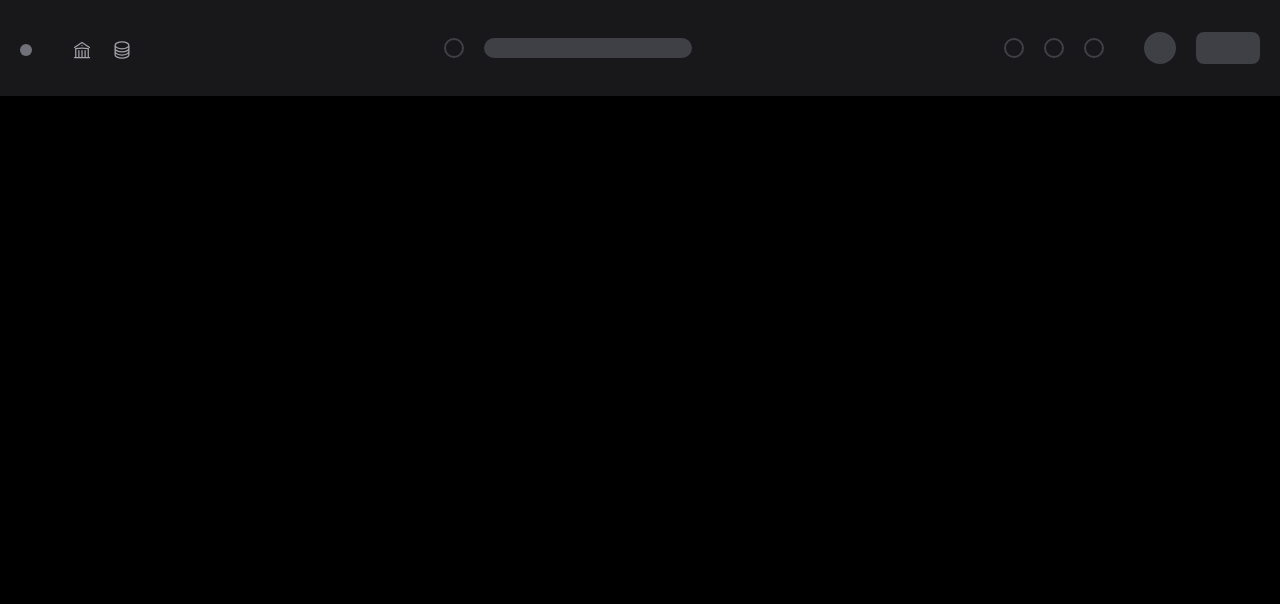
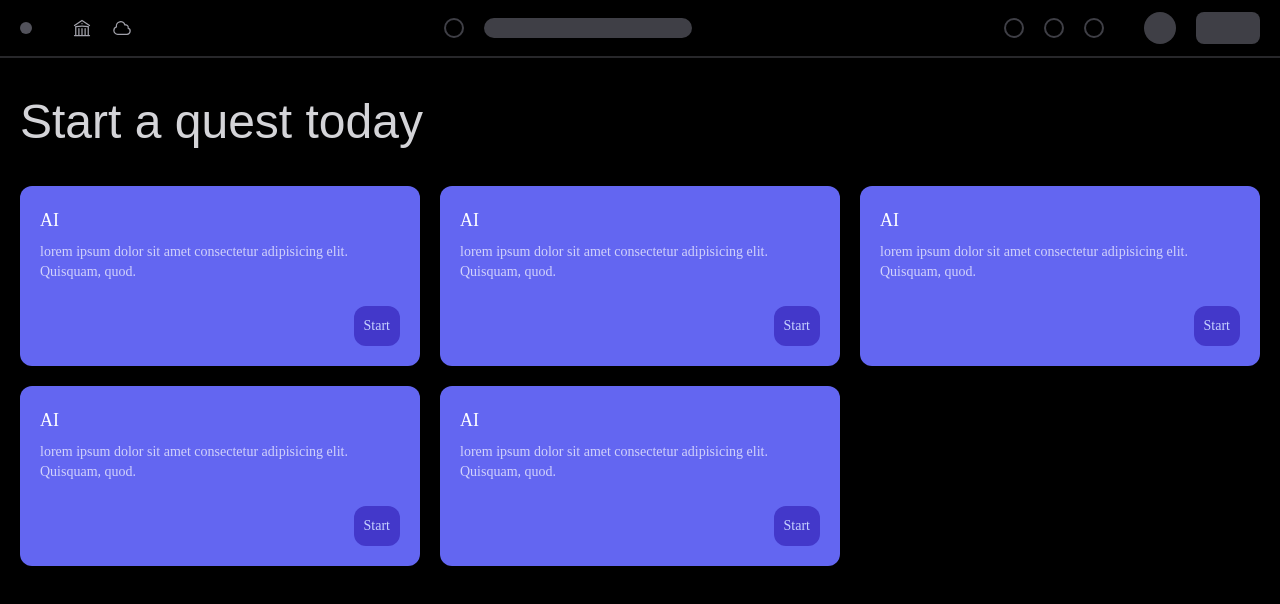
Before and after one commit to Qazalin/three, a Next.js app: page / in a window 1280 px wide. Shown: the top 604 px of the page. Built offline with nearby package versions, Linux system fonts and the light colour scheme; a web font is replaced by a local one.

Commit message:
quests ui

```diff
--- a/app/Navbar.tsx
+++ b/app/Navbar.tsx
@@ -1,20 +1,12 @@
-import {
-  BuildingLibraryIcon,
-  CircleStackIcon,
-} from "@heroicons/react/24/outline";
+import { BuildingLibraryIcon, CloudIcon } from "@heroicons/react/24/outline";
+import Link from "next/link";
 
 export default function Navbar() {
   return (
-    <div className="bg-zinc-900 w-full h-24 py-10 px-5 flex justify-between">
+    <div className="border-b-2 border-b-zinc-800 w-full py-3 px-5 flex justify-between items-center">
       <LeftNav />
       <MidNav />
-      <div className="space-x-5 flex items-center justify-center">
-        <div className="border-2 border-zinc-700 rounded-full w-5 h-5" />
-        <div className="border-2 border-zinc-700 rounded-full w-5 h-5" />
-        <div className="border-2 border-zinc-700 rounded-full w-5 h-5" />
-        <div className="bg-zinc-700 rounded-full w-8 h-8 !ml-10" />
-        <div className="bg-zinc-700 rounded-lg w-16 h-8" />
-      </div>
+      <RightNav />
     </div>
   );
 }
@@ -23,9 +15,13 @@ function LeftNav() {
   return (
     <div className="w-fit">
       <div className="space-x-5 flex justify-between items-center">
-        <div className="w-3 h-3 bg-zinc-500 rounded-full mr-5" />
-        <BuildingLibraryIcon className="w-5 h-5 text-zinc-400 cursor-pointer" />
-        <CircleStackIcon className="w-5 h-5 text-zinc-400" />
+        <div className="w-3 h-3 bg-zinc-600 rounded-full mr-5" />
+        <Link href="/guild">
+          <BuildingLibraryIcon className="w-5 h-5 text-zinc-400 cursor-pointer" />
+        </Link>
+        <Link href="/cloud">
+          <CloudIcon className="w-5 h-5 text-zinc-400 cursor-pointer" />
+        </Link>
       </div>
     </div>
   );
@@ -39,3 +35,15 @@ function MidNav() {
     </div>
   );
 }
+
+function RightNav() {
+  return (
+    <div className="space-x-5 flex items-center justify-center">
+      <div className="border-2 border-zinc-700 rounded-full w-5 h-5" />
+      <div className="border-2 border-zinc-700 rounded-full w-5 h-5" />
+      <div className="border-2 border-zinc-700 rounded-full w-5 h-5" />
+      <div className="bg-zinc-700 rounded-full w-8 h-8 !ml-10" />
+      <div className="bg-zinc-700 rounded-lg w-16 h-8" />
+    </div>
+  );
+}
--- a/app/Sidebar.tsx
+++ b/app/Sidebar.tsx
@@ -1,8 +1,5 @@
-import {
-  ArrowLeftIcon,
-  BuildingLibraryIcon,
-  CircleStackIcon,
-} from "@heroicons/react/24/outline";
+import { BuildingLibraryIcon, CloudIcon } from "@heroicons/react/24/outline";
+import Link from "next/link";
 
 export default function Sidebar() {
   return (
@@ -10,8 +7,12 @@ export default function Sidebar() {
       <div className="space-x-5 flex w-full justify-between items-center">
         <div className="w-3 h-3 bg-zinc-500 rounded-full" />
         <div className="flex space-x-4">
-          <BuildingLibraryIcon className="w-5 h-5 text-zinc-400 cursor-pointer" />
-          <CircleStackIcon className="w-5 h-5 text-zinc-400" />
+          <Link href="/guild">
+            <BuildingLibraryIcon className="w-5 h-5 text-zinc-400 cursor-pointer" />
+          </Link>
+          <Link href="/cloud">
+            <CloudIcon className="w-5 h-5 text-zinc-400 cursor-pointer" />
+          </Link>
         </div>
       </div>
     </div>
--- a/app/layout.tsx
+++ b/app/layout.tsx
@@ -29,7 +29,7 @@ export default function RootLayout({
         )}
       >
         <Navbar />
-        {children}
+        <div className="mt-10 px-5">{children}</div>
       </body>
     </html>
   );
--- a/app/page.tsx
+++ b/app/page.tsx
@@ -2,10 +2,45 @@ import "./globals.css";
 
 export default function MainPage() {
   return (
-    <div>
-      <div className="w-full grid grid-cols-1 lg:grid-cols-2 gap-10">
-        <p className="text-7xl font-primary self-center"></p>
+    <div className="mt-10 space-y-10 container mx-auto">
+      <p className="text-5xl font-primary text-zinc-300">Start a quest today</p>
+      <div className="grid grid-cols-3 gap-5">
+        <Quest
+          title="AI"
+          subtitle="lorem ipsum dolor sit amet consectetur adipisicing elit. Quisquam, quod."
+        />
+        <Quest
+          title="AI"
+          subtitle="lorem ipsum dolor sit amet consectetur adipisicing elit. Quisquam, quod."
+        />
+        <Quest
+          title="AI"
+          subtitle="lorem ipsum dolor sit amet consectetur adipisicing elit. Quisquam, quod."
+        />
+        <Quest
+          title="AI"
+          subtitle="lorem ipsum dolor sit amet consectetur adipisicing elit. Quisquam, quod."
+        />
+        <Quest
+          title="AI"
+          subtitle="lorem ipsum dolor sit amet consectetur adipisicing elit. Quisquam, quod."
+        />
       </div>
     </div>
   );
 }
+type QuestProps = {
+  title: string;
+  subtitle: string;
+};
+function Quest({ title, subtitle }: QuestProps) {
+  return (
+    <div className="bg-indigo-500 rounded-xl p-5 flex flex-col justify-center">
+      <h2 className="text-lg mb-2">{title}</h2>
+      <p className="text-sm opacity-70">{subtitle}</p>
+      <button className="bg-indigo-700 text-indigo-200 p-2.5 rounded-xl w-fit text-sm mt-6 self-end">
+        Start
+      </button>
+    </div>
+  );
+}
```
